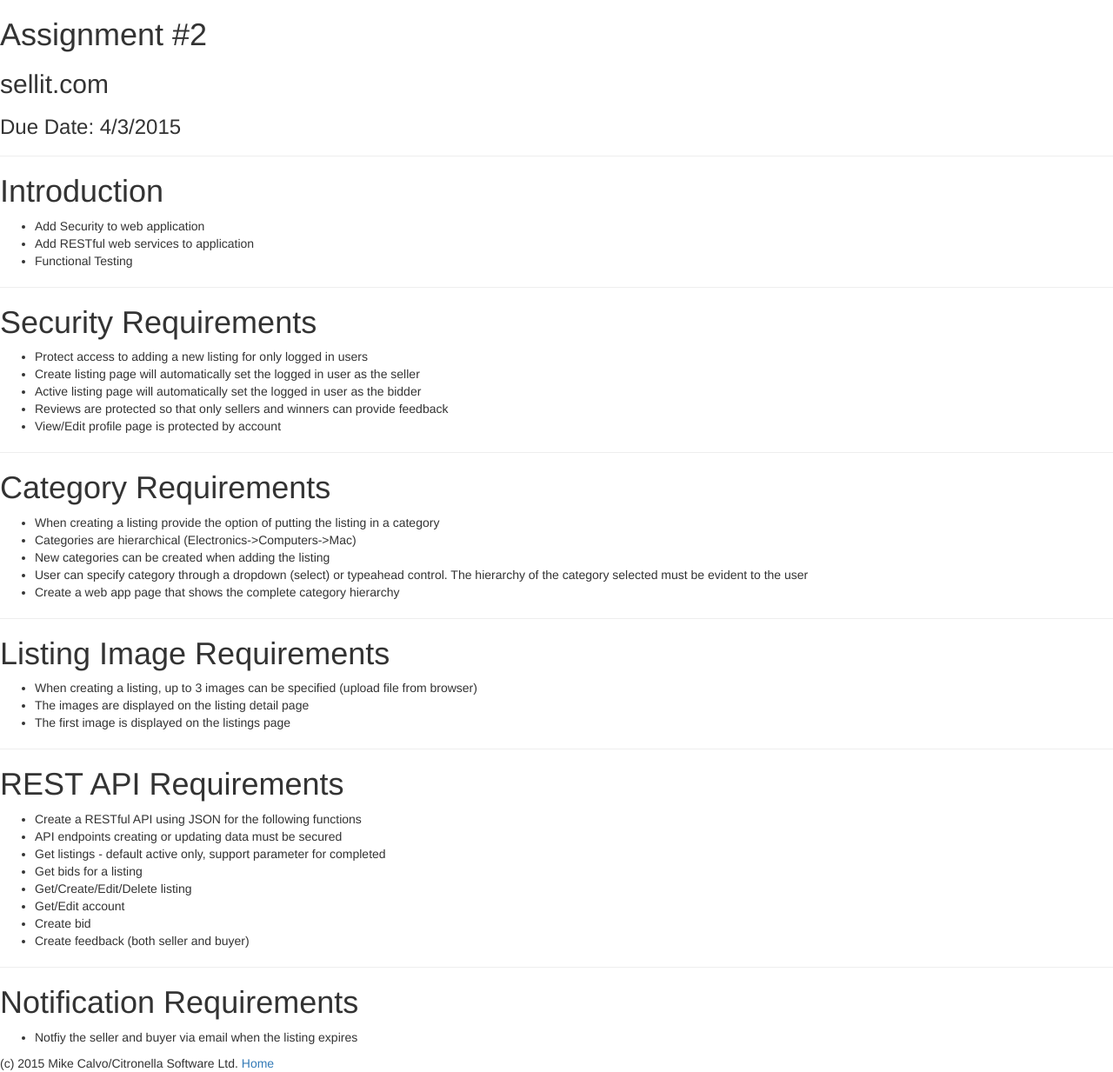
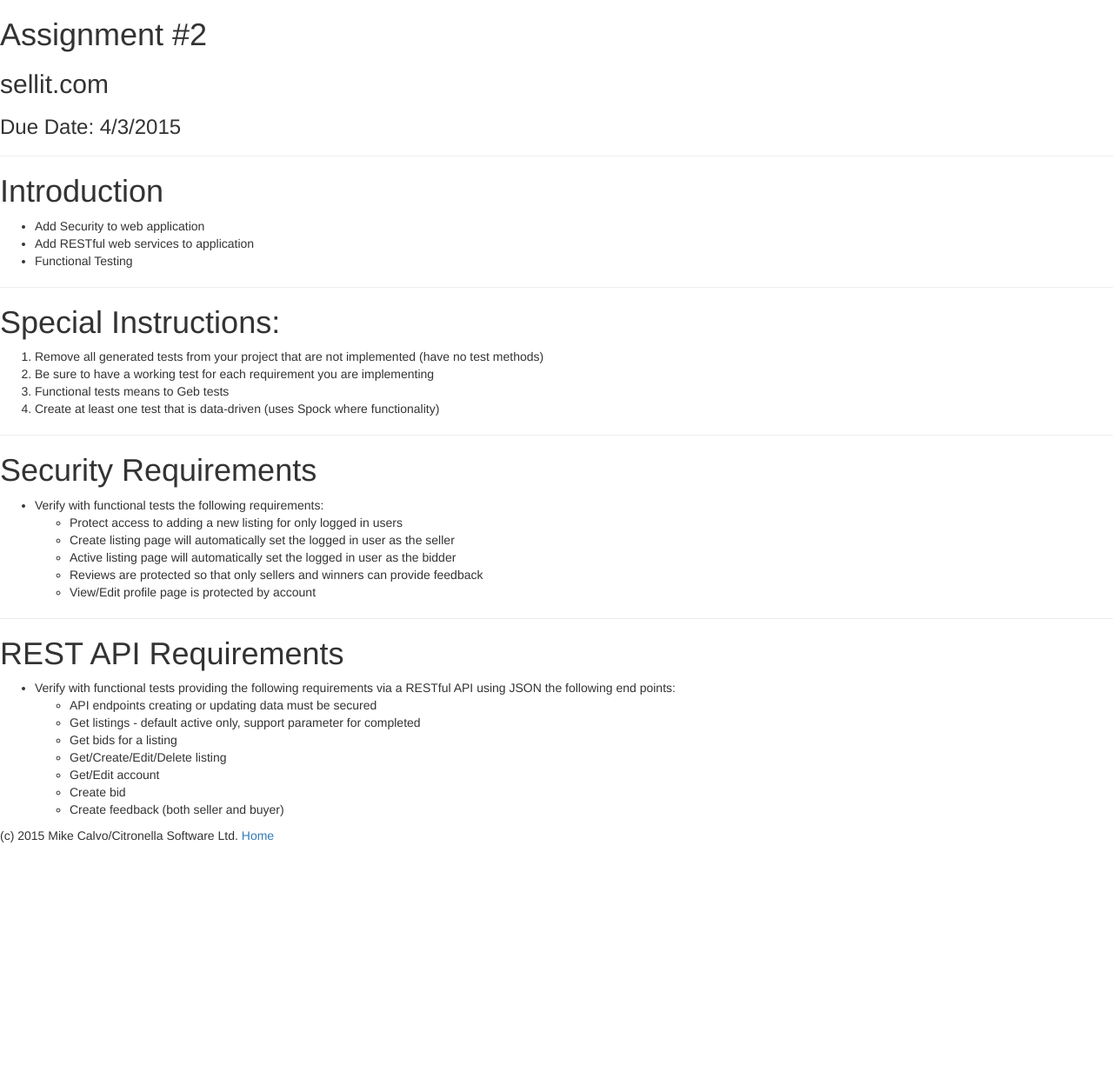
Before and after one commit to mikecalvo/mikecalvo.github.io, a Jekyll site: the page built from msse/assignments/2/index.md, in a window 1280 px wide. Shown: the whole page at 87% size. Built offline with Jekyll 4.4.1, drawn with Linux system fonts in a browser that asks for light colours; after the commit the page ends 971 px from its top, so only the background shows below that.

Commit message:
Updated assignment 2

```diff
--- a/msse/assignments/2/index.md
+++ b/msse/assignments/2/index.md
@@ -15,43 +15,30 @@ layout: default
 - Functional Testing
 
 ---
-
-# Security Requirements
-- Protect access to adding a new listing for only logged in users
-- Create listing page will automatically set the logged in user as the seller
-- Active listing page will automatically set the logged in user as the bidder
-- Reviews are protected so that only sellers and winners can provide feedback
-- View/Edit profile page is protected by account
+# Special Instructions:
+1. Remove all generated tests from your project that are not implemented (have no test methods)
+1. Be sure to have a working test for each requirement you are implementing
+1. Functional tests means to Geb tests
+1. Create at least one test that is data-driven  (uses Spock where functionality)
 
 ---
 
-# Category Requirements
-- When creating a listing provide the option of putting the listing in a category
-- Categories are hierarchical (Electronics->Computers->Mac)
-- New categories can be created when adding the listing
-- User can specify category through a dropdown (select) or typeahead control.  The hierarchy of the category selected must be evident to the user
-- Create a web app page that shows the complete category hierarchy
-
----
-
-# Listing Image Requirements
-- When creating a listing, up to 3 images can be specified (upload file from browser)
-- The images are displayed on the listing detail page
-- The first image is displayed on the listings page
+# Security Requirements
+- Verify with functional tests the following requirements:
+  - Protect access to adding a new listing for only logged in users
+  - Create listing page will automatically set the logged in user as the seller
+  - Active listing page will automatically set the logged in user as the bidder
+  - Reviews are protected so that only sellers and winners can provide feedback
+  - View/Edit profile page is protected by account
 
 ---
 
 # REST API Requirements
-- Create a RESTful API using JSON for the following functions
-- API endpoints creating or updating data must be secured
-- Get listings - default active only, support parameter for completed
-- Get bids for a listing
-- Get/Create/Edit/Delete listing
-- Get/Edit account
-- Create bid
-- Create feedback (both seller and buyer)
-
----
-
-# Notification Requirements
-- Notfiy the seller and buyer via email when the listing expires
+- Verify with functional tests providing the following requirements via a RESTful API using JSON the following end points:
+  - API endpoints creating or updating data must be secured
+  - Get listings - default active only, support parameter for completed
+  - Get bids for a listing
+  - Get/Create/Edit/Delete listing
+  - Get/Edit account
+  - Create bid
+  - Create feedback (both seller and buyer)
```
Also changed, not shown: msse/assignments/1/index.md (+1 -1 lines).
